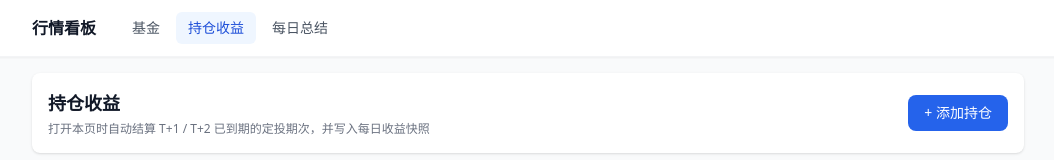
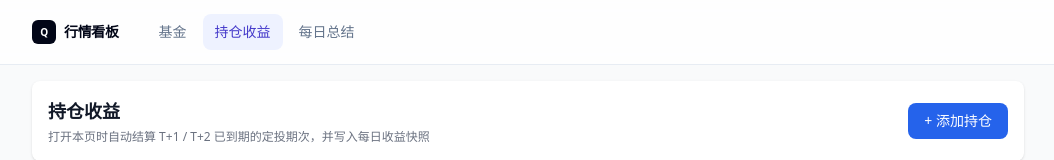
Before and after one commit to dream779/stock-chart-app, a Next.js app: page /holdings in a window 1280 px wide. Shown: the top 160 px of the page, without its empty margins (112-1166 px from the left). Built offline with nearby package versions, Linux system fonts and the light colour scheme; no server answers; the database is empty.

Commit message:
style: 优化自选基金首页视觉风格

```diff
--- a/app/globals.css
+++ b/app/globals.css
@@ -3,7 +3,7 @@
 @tailwind utilities;
 
 body {
-  @apply bg-gray-50 text-gray-900;
+  @apply bg-slate-50 text-slate-900 antialiased;
 }
 
 body.dnd-dragging,
--- a/app/page.tsx
+++ b/app/page.tsx
@@ -5,13 +5,19 @@
 
 export default function Home() {
   return (
-    <main className="min-h-screen bg-gray-50">
+    <main className="min-h-screen bg-slate-50">
       <NavBar />
-      <div className="max-w-5xl mx-auto px-4 py-4">
-        <div className="bg-white rounded-lg shadow p-4">
-          <h1 className="text-lg font-semibold text-gray-900 mb-4">自选基金</h1>
-          <FundTable />
-        </div>
+      <div className="mx-auto max-w-5xl px-4 py-8 sm:py-10">
+        <header className="mb-6 sm:mb-8">
+          <p className="mb-2 text-xs font-semibold uppercase tracking-[0.18em] text-indigo-600">
+            Watchlist
+          </p>
+          <h1 className="text-2xl font-semibold tracking-tight text-slate-950 sm:text-3xl">
+            自选基金
+          </h1>
+          <p className="mt-2 text-sm text-slate-500">跟踪净值与盘中估算涨跌</p>
+        </header>
+        <FundTable />
       </div>
     </main>
   );
--- a/components/FundTable.tsx
+++ b/components/FundTable.tsx
@@ -193,7 +193,7 @@
 
   return (
     <DragDropProvider onDragStart={handleDragStart} onDragEnd={handleDragEnd}>
-      <div className="space-y-4">
+      <div className="space-y-5">
         <div className="flex flex-col sm:flex-row gap-2">
           <input
             type="text"
@@ -203,27 +203,27 @@
             value={input}
             onChange={(e) => setInput(e.target.value.replace(/\D/g, '').slice(0, 6))}
             onKeyDown={handleKeyDown}
-            className="flex-1 px-3 py-2 border border-gray-300 rounded-lg text-sm focus:outline-none focus:ring-2 focus:ring-blue-600"
+            className="flex-1 rounded-xl border border-slate-200 bg-slate-100/80 px-3.5 py-2.5 text-sm text-slate-900 placeholder:text-slate-400 transition focus:border-indigo-500 focus:bg-white focus:outline-none focus:ring-4 focus:ring-indigo-500/10"
           />
           <button
             onClick={handleAdd}
             disabled={input.trim().length !== 6}
-            className="px-4 py-2 bg-blue-600 text-white text-sm font-medium rounded-lg hover:bg-blue-700 disabled:bg-gray-300 disabled:cursor-not-allowed transition"
+            className="rounded-xl bg-indigo-600 px-4 py-2.5 text-sm font-semibold text-white transition-colors hover:bg-indigo-700 focus-visible:outline-none focus-visible:ring-2 focus-visible:ring-indigo-500 focus-visible:ring-offset-2 disabled:cursor-not-allowed disabled:bg-slate-200 disabled:text-slate-500"
           >
             加入自选
           </button>
         </div>
 
         {error && (
-          <div className="bg-red-50 border border-red-200 text-red-700 rounded-lg p-3 text-sm">
+          <div className="rounded-xl border border-rose-200 bg-rose-50 px-3.5 py-3 text-sm text-rose-700">
             {error}
           </div>
         )}
 
-        <div className="bg-white rounded-lg shadow overflow-hidden">
+        <div className="overflow-hidden rounded-xl border border-slate-200 bg-white shadow-[0_1px_2px_rgb(15_23_42_/_0.03)]">
           <div className="overflow-x-auto">
-            <table className="w-full text-sm text-left">
-              <thead className="bg-gray-50 text-gray-600 font-medium">
+            <table className="w-full text-left text-sm text-slate-700">
+              <thead className="border-b border-slate-200 bg-slate-50/80 text-xs font-semibold uppercase tracking-wide text-slate-500">
                 <tr>
                   <th className="w-8"></th>
                   <th className="px-4 py-3">基金名称</th>
@@ -234,21 +234,21 @@
                   <th className="px-4 py-3 text-right">操作</th>
                 </tr>
               </thead>
-              <tbody className="divide-y divide-gray-100">
+              <tbody className="divide-y divide-slate-100">
                 {loadingCodes && rows.length === 0 ? (
                   Array.from({ length: 2 }).map((_, i) => (
                     <tr key={`init-${i}`}>
                       <td className="w-8"></td>
                       {Array.from({ length: 6 }).map((_, j) => (
                         <td key={j} className="px-4 py-3">
-                          <div className="h-4 bg-gray-100 rounded animate-pulse" />
+                          <div className="h-4 animate-pulse rounded bg-slate-100" />
                         </td>
                       ))}
                     </tr>
                   ))
                 ) : rows.length === 0 ? (
                   <tr>
-                    <td colSpan={7} className="px-4 py-8 text-center text-gray-500">
+                    <td colSpan={7} className="px-4 py-12 text-center text-sm text-slate-500">
                       暂无自选基金，请输入基金代码添加
                     </td>
                   </tr>
@@ -299,34 +299,28 @@
   });
 
   const rowClass =
-    'hover:bg-gray-50 transition-colors ' +
-    (isDragging
-      ? 'bg-white shadow-lg ring-1 ring-blue-200 [&_td]:!cursor-grabbing '
-      : '');
+    'transition-colors hover:bg-slate-50/80 ' +
+    (isDragging ? 'bg-white shadow-lg ring-1 ring-indigo-200 [&_td]:!cursor-grabbing ' : '');
 
   return (
-    <tr
-      ref={setElement}
-      style={isDragging ? { opacity: 1 } : undefined}
-      className={rowClass}
-    >
+    <tr ref={setElement} style={isDragging ? { opacity: 1 } : undefined} className={rowClass}>
       <td
         ref={handleRef}
         onClick={(e) => e.stopPropagation()}
-        className="px-2 py-3 text-gray-300 cursor-grab active:cursor-grabbing select-none touch-none"
+        className="select-none touch-none px-2 py-3 text-slate-300 cursor-grab active:cursor-grabbing"
         title="拖动排序"
       >
         <GripIcon />
       </td>
       {row.status === 'loading' && (
         <>
-          <td className="px-4 py-3 text-gray-400 font-mono text-xs">{row.code}</td>
+          <td className="px-4 py-3.5 font-mono text-xs tabular-nums text-slate-400">{row.code}</td>
           {Array.from({ length: 4 }).map((_, j) => (
             <td key={j} className="px-4 py-3">
-              <div className="h-4 bg-gray-100 rounded animate-pulse" />
+              <div className="h-4 animate-pulse rounded bg-slate-100" />
             </td>
           ))}
-          <td className="px-4 py-3 text-right text-gray-300">—</td>
+          <td className="px-4 py-3.5 text-right text-slate-300">—</td>
         </>
       )}
       {row.status === 'error' && (
@@ -334,10 +328,10 @@
           <td
             colSpan={5}
             onClick={onNavigate}
-            className="px-4 py-3 font-medium text-gray-900 max-w-[200px] truncate cursor-pointer"
+            className="max-w-[200px] cursor-pointer truncate px-4 py-3.5 font-medium text-slate-900"
           >
             {row.code}
-            <span className="ml-2 text-xs text-red-500">
+            <span className="ml-2 text-xs text-rose-500">
               (获取失败{row.error ? `: ${row.error}` : ''})
             </span>
           </td>
@@ -347,7 +341,7 @@
                 e.stopPropagation();
                 onRemove();
               }}
-              className="text-gray-400 hover:text-red-600 transition cursor-pointer"
+              className="cursor-pointer text-slate-300 transition-colors hover:text-rose-600 focus-visible:outline-none focus-visible:ring-2 focus-visible:ring-indigo-500"
               title="删除"
             >
               ×
@@ -372,25 +366,28 @@
   onRemove: () => void;
 }) {
   const isPositive = row.changePercent !== null ? row.changePercent >= 0 : true;
-  const colorClass = isPositive ? 'text-red-600' : 'text-green-600';
+  const colorClass = isPositive ? 'text-rose-600' : 'text-emerald-600';
   return (
     <>
       <td
         onClick={onNavigate}
-        className="px-4 py-3 font-medium text-gray-900 max-w-[200px] truncate cursor-pointer"
+        className="max-w-[200px] cursor-pointer truncate px-4 py-3.5 font-medium text-slate-900"
       >
         {row.name || row.code}
       </td>
       <td
         onClick={onNavigate}
-        className="px-4 py-3 text-gray-500 cursor-pointer"
+        className="cursor-pointer px-4 py-3.5 font-mono tabular-nums text-slate-500"
       >
         {row.code}
       </td>
-      <td onClick={onNavigate} className="px-4 py-3 cursor-pointer">
+      <td onClick={onNavigate} className="cursor-pointer px-4 py-3.5 font-mono tabular-nums">
         {row.nav > 0 ? row.nav.toFixed(4) : '--'}
       </td>
-      <td onClick={onNavigate} className={`px-4 py-3 font-medium cursor-pointer ${colorClass}`}>
+      <td
+        onClick={onNavigate}
+        className={`cursor-pointer px-4 py-3.5 font-mono font-medium tabular-nums ${colorClass}`}
+      >
         {row.changePercent !== null ? (
           <>
             {isPositive ? '+' : ''}
@@ -400,10 +397,7 @@
           '--'
         )}
       </td>
-      <td
-        onClick={onNavigate}
-        className="px-4 py-3 text-gray-500 text-xs cursor-pointer"
-      >
+      <td onClick={onNavigate} className="cursor-pointer px-4 py-3.5 text-xs text-slate-500">
         {row.estimateTime || formatTime(row.lastUpdated)}
       </td>
       <td className="px-4 py-3 text-right">
@@ -412,7 +406,7 @@
             e.stopPropagation();
             onRemove();
           }}
-          className="text-gray-400 hover:text-red-600 transition cursor-pointer"
+          className="cursor-pointer text-slate-300 transition-colors hover:text-rose-600 focus-visible:outline-none focus-visible:ring-2 focus-visible:ring-indigo-500"
           title="删除"
         >
           ×
--- a/components/NavBar.tsx
+++ b/components/NavBar.tsx
@@ -13,21 +13,26 @@
   const pathname = usePathname();
 
   return (
-    <nav className="bg-white shadow-sm border-b border-gray-100">
-      <div className="max-w-5xl mx-auto px-4">
-        <div className="flex items-center gap-6 h-14">
-          <span className="font-bold text-gray-900">行情看板</span>
-          <div className="flex items-center gap-1">
+    <nav className="border-b border-slate-200/80 bg-white/80 backdrop-blur">
+      <div className="mx-auto max-w-5xl px-4">
+        <div className="flex h-16 items-center gap-4 sm:gap-7">
+          <span className="flex items-center gap-2 text-sm font-semibold tracking-tight text-slate-950">
+            <span className="grid h-6 w-6 place-items-center rounded-md bg-slate-950 text-[10px] font-bold text-white">
+              Q
+            </span>
+            行情看板
+          </span>
+          <div className="flex items-center gap-1 overflow-x-auto">
             {TABS.map((tab) => {
               const isActive = pathname === tab.href || pathname.startsWith(`${tab.href}/`);
               return (
                 <Link
                   key={tab.href}
                   href={tab.href}
-                  className={`px-3 py-1.5 rounded-md text-sm font-medium transition ${
+                  className={`whitespace-nowrap rounded-lg px-3 py-2 text-sm font-medium transition-colors focus-visible:outline-none focus-visible:ring-2 focus-visible:ring-indigo-500 focus-visible:ring-offset-2 ${
                     isActive
-                      ? 'bg-blue-50 text-blue-700'
-                      : 'text-gray-600 hover:bg-gray-50 hover:text-gray-900'
+                      ? 'bg-indigo-50 text-indigo-700'
+                      : 'text-slate-500 hover:bg-slate-100 hover:text-slate-900'
                   }`}
                 >
                   {tab.label}
```
